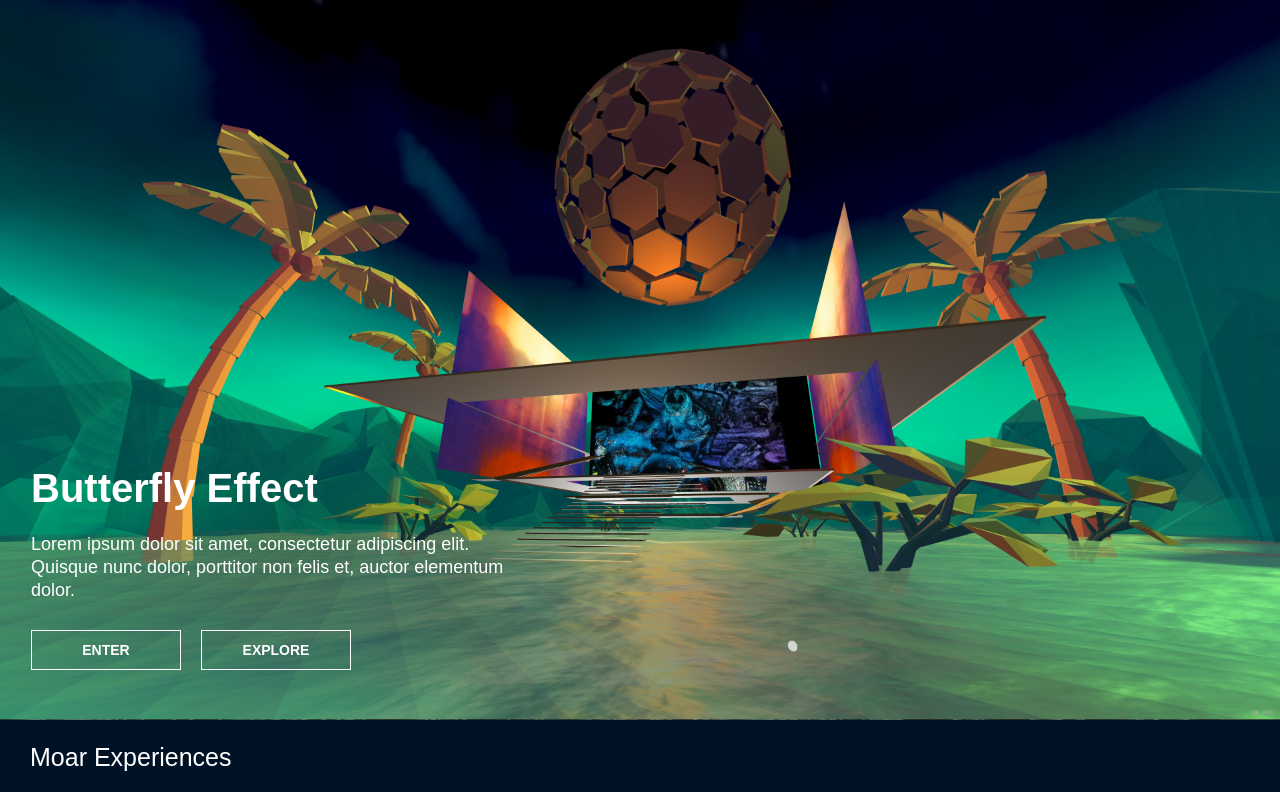
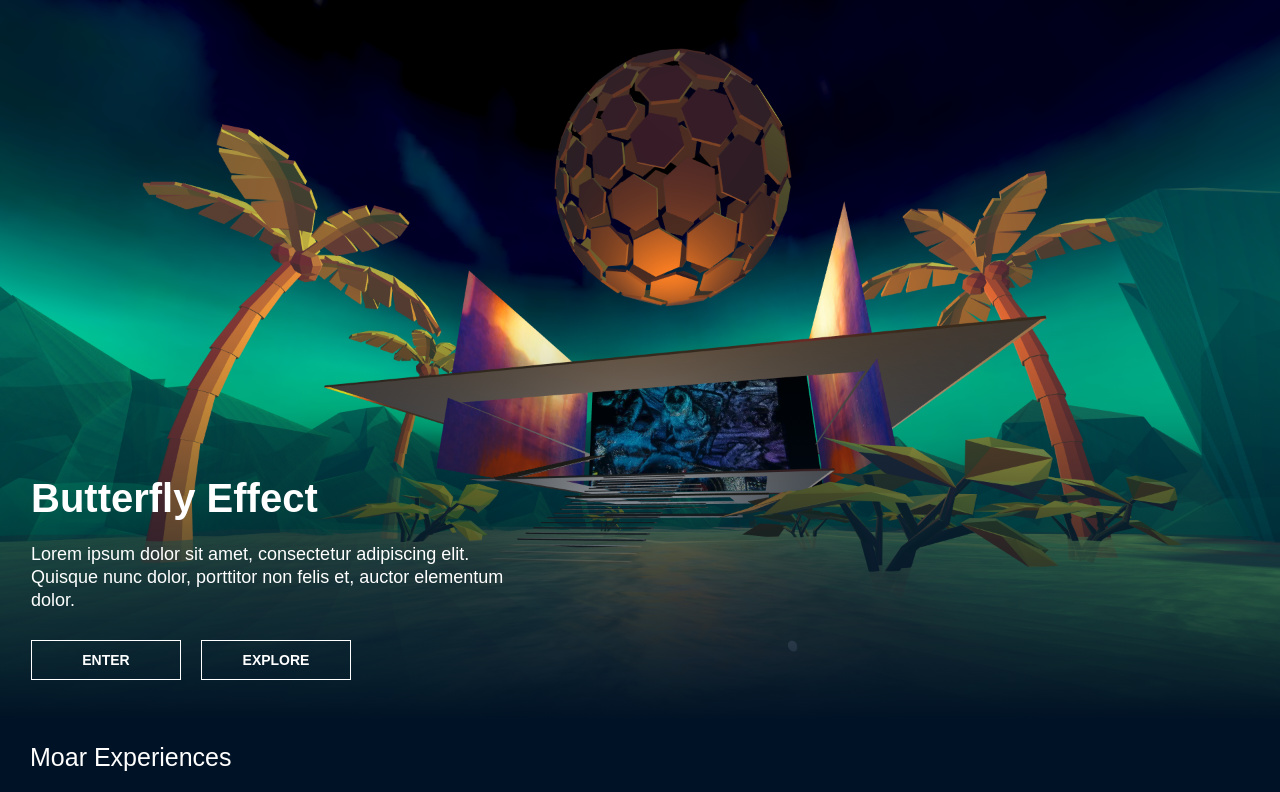
Before and after one commit to mechaneyes/stereoh-dot-one, a React (Create React App) app: page / in a window 1280 px wide. Shown: the top 792 px of the page. Built offline with nearby package versions, Linux system fonts and the light colour scheme; a web font is replaced by a local one.

Commit message:
homepage hero: added gradient
first pass at the gradient ... needs finessing

```diff
--- a/src/components/atoms/HomeHero/HomeHero.js
+++ b/src/components/atoms/HomeHero/HomeHero.js
@@ -25,6 +25,7 @@ const HomeHero = (props) => {
           <button className="transp-bg">Explore</button>
         </div>
       </div>
+      <div className="gradient"></div>
     </section>
   );
 };
--- a/src/components/atoms/HomeHero/HomeHero.scss
+++ b/src/components/atoms/HomeHero/HomeHero.scss
@@ -1,17 +1,31 @@
 .homepage-hero {
   position: relative;
-  background: deepskyblue;
+  background: rgb(0, 18, 37);
+
+  .gradient {
+    z-index: 1;
+    position: absolute;
+    bottom: 0;
+    width: 100%;
+    height: 100%;
+    background: rgb(0, 18, 37);
+    background: linear-gradient(
+      0deg,
+      rgba(0, 18, 37, 1) 0%,
+      rgba(253, 187, 45, 0) 55%
+    );
+  }
 
   .home-hero-img {
     width: 100%;
   }
 
   .home-hero-content {
+    z-index: 2;
     position: absolute;
     width: 492px;
     left: 31px;
-    bottom: 50px;
-    // border: 1px solid tomato
+    bottom: 40px;
   }
 
   .home-hero-ctas {
@@ -22,6 +36,11 @@
       color: white;
       background-color: transparent;
       border-color: white;
+
+      &:hover {
+        color: #001225;
+        background-color: white;
       }
     }
   }
+}
--- a/src/components/atoms/RelatedItem/RelatedItem.scss
+++ b/src/components/atoms/RelatedItem/RelatedItem.scss
@@ -14,7 +14,7 @@
   }
 
   button.transp-bg {
-    width: 120px;
+    width: 125px;
     height: 35px;
     font-size: 12px;
     &:hover {
--- a/src/styles/_buttons.scss
+++ b/src/styles/_buttons.scss
@@ -36,5 +36,5 @@ button.transp-bg {
 
 button.transp-bg:hover {
   color: white;
-  background-color: black;
+  background-color: #001225;
 }
```
Lines whose indentation alone changed are shown as unchanged.
